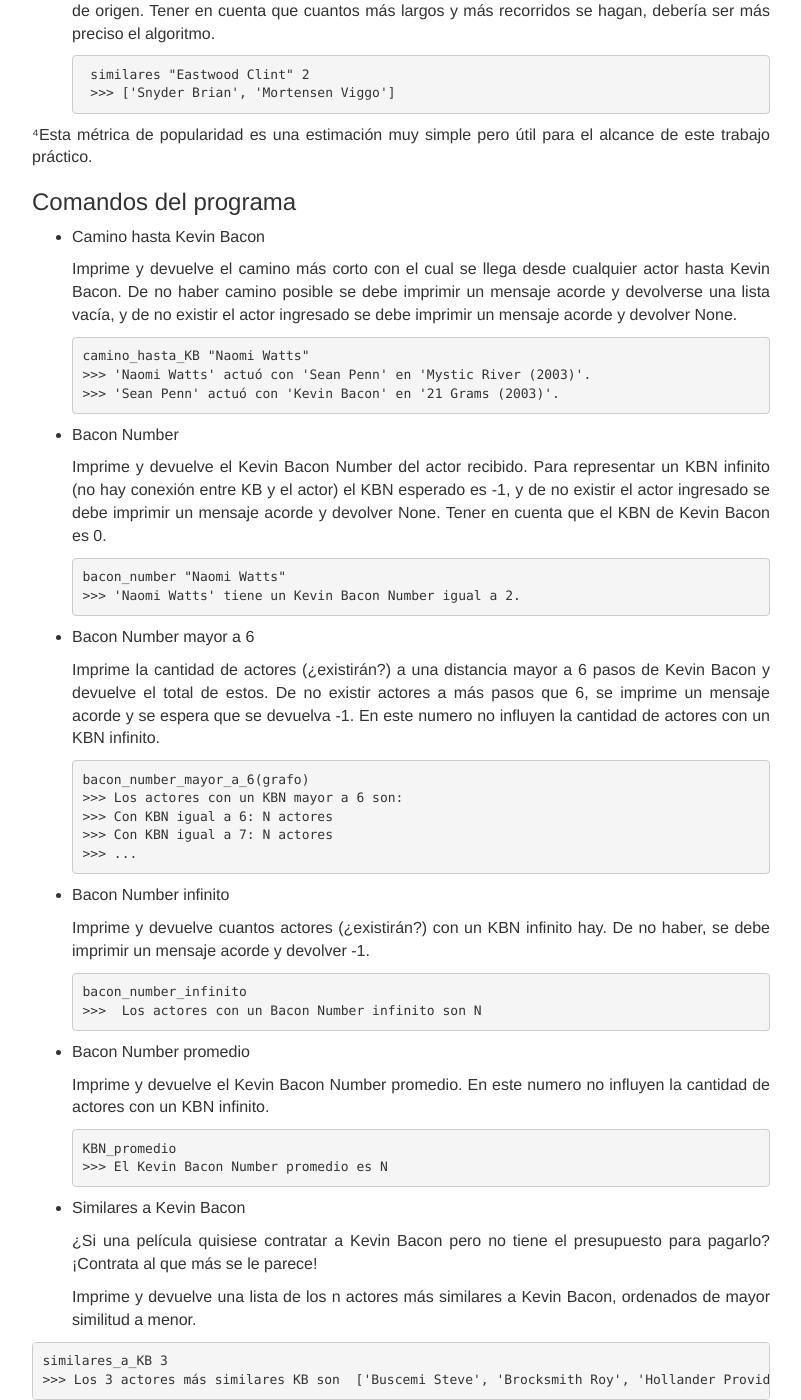
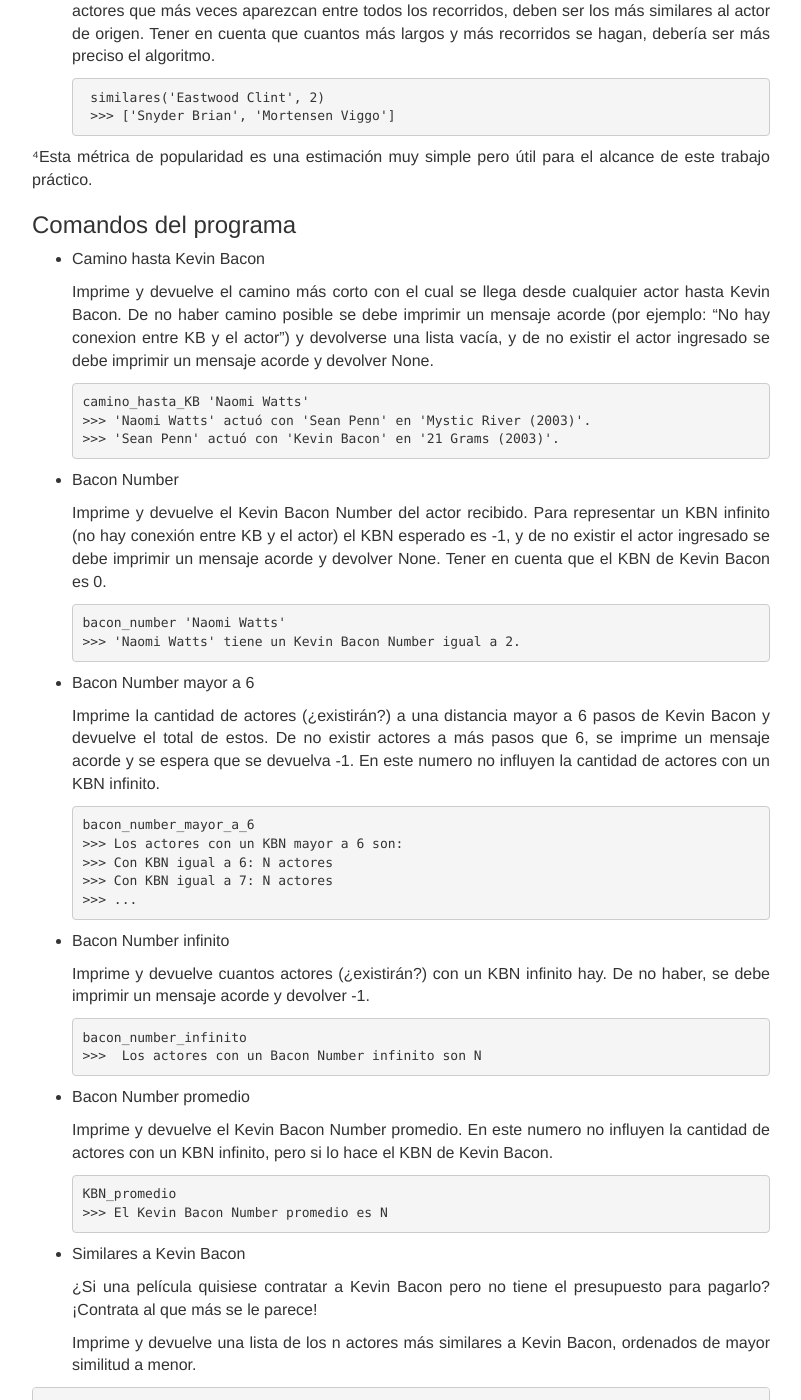
Before and after one commit to algoritmos-rw/algoritmos, a Jekyll site: the page built from static/tps/2017_2/tp3/index.md, in a window 1280 px wide and 1400 px high, scrolled down 3151 px. Shown: the whole window, without its empty margins (239-1040 px from the left). Built offline with Jekyll 4.4.1, drawn with Linux system fonts in a browser that asks for light colours; some of the changed text lies outside the part shown.

Commit message:
Fix CLI TP3 y feedback

````diff
--- a/static/tps/2017_2/tp3/index.md
+++ b/static/tps/2017_2/tp3/index.md
@@ -61,7 +61,7 @@ Cuando un actor esta completamente desconectado de KB, es decir, no tiene forma
 
 * El programa 'Seis grados de Kevin Bacon' que utilice tanto el TDA como la librería para poder implementar todo lo requerido poniendo el foco en Kevin Bacon.
 
-El programa a realizar debe recibir por parámetro y cargar en memoria al dataset (`$ ./kevinbacon actors.csv`) y luego solicitar el ingreso de comandos por entrada estándar, del estilo `comando "parametro"`. Notar que esto permite tener un archivo de instrucciones a ser ejecutadas (`cat comandos.txt | ./kevinbacon actors.csv`).
+El programa a realizar debe recibir por parámetro y cargar en memoria al dataset (`$ ./kevinbacon actors.csv`) y luego solicitar el ingreso de comandos por entrada estándar, del estilo `comando 'parametro'`. Notar que esto permite tener un archivo de instrucciones a ser ejecutadas (`cat comandos.txt | ./kevinbacon actors.csv`).
 
 Para lograr esto, IMDB nos proporcionó² un sets de datos, [`actors.csv`](https://drive.google.com/drive/folders/0B2J1xTZnFQnBVnZzcF8xR3Z3SVE?usp=sharing) (**comma separated values**) con un total de 2.480.000 actores y actrices y 800.000 películas. Este archivo se va a usar para generar un grafo donde los vértices sean actores y las aristas sean las películas en las que hayan colaborado, así conectándolos. Los demás algoritmos y recorridos trabajaran directamente usando las primitivas de este TDA. Cada linea de este archivo tiene el formato de `apellido nombre, pelicula1, pelicula2, pelicula3, ...` Por ejemplo:
 
@@ -119,7 +119,7 @@ Se aclara previamente que no es necesario para el alcance de este TP hacer el gr
 
     Para calcular la similitud, podemos utilizar [random walks](https://en.wikipedia.org/wiki/Random_walk). Un random walk es, como su nombre lo indica, un recorrido aleatorio. Comienza desde un vértice y se mueve aleatoriamente a un vecino; y luego, se mueve a un vecino de este, incluyendo el original. Este proceso continúa hasta que el recorrido cumpla con un largo n prefijado. Si realizamos muchos de estos recorridos aleatorios, partiendo desde el actor en cuestión y moviéndonos de forma completamente aleatoria, los actores que más veces aparezcan entre todos los recorridos, deben ser los más similares al actor de origen. Tener en cuenta que cuantos más largos y más recorridos se hagan, debería ser más preciso el algoritmo.
     ```
-    similares "Eastwood Clint" 2
+    similares('Eastwood Clint', 2)
     >>> ['Snyder Brian', 'Mortensen Viggo']
     ```
 
@@ -130,9 +130,9 @@ Se aclara previamente que no es necesario para el alcance de este TP hacer el gr
 
 * Camino hasta Kevin Bacon
 
-    Imprime y devuelve el camino más corto con el cual se llega desde cualquier actor hasta Kevin Bacon. De no haber camino posible se debe imprimir un mensaje acorde y devolverse una lista vacía, y de no existir el actor ingresado se debe imprimir un mensaje acorde y devolver None.
+    Imprime y devuelve el camino más corto con el cual se llega desde cualquier actor hasta Kevin Bacon. De no haber camino posible se debe imprimir un mensaje acorde (por ejemplo: "No hay conexion entre KB y el actor") y devolverse una lista vacía, y de no existir el actor ingresado se debe imprimir un mensaje acorde y devolver None.
 ```
-camino_hasta_KB "Naomi Watts"
+camino_hasta_KB 'Naomi Watts'
 >>> 'Naomi Watts' actuó con 'Sean Penn' en 'Mystic River (2003)'.
 >>> 'Sean Penn' actuó con 'Kevin Bacon' en '21 Grams (2003)'.
 ```
@@ -141,7 +141,7 @@ camino_hasta_KB "Naomi Watts"
 
     Imprime y devuelve el Kevin Bacon Number del actor recibido. Para representar un KBN infinito (no hay conexión entre KB y el actor) el KBN esperado es -1, y de no existir el actor ingresado se debe imprimir un mensaje acorde y devolver None. Tener en cuenta que el KBN de Kevin Bacon es 0.
 ```
-bacon_number "Naomi Watts"
+bacon_number 'Naomi Watts'
 >>> 'Naomi Watts' tiene un Kevin Bacon Number igual a 2.
 ```
 
@@ -149,7 +149,7 @@ bacon_number "Naomi Watts"
 
     Imprime la cantidad de actores (¿existirán?) a una distancia mayor a 6 pasos de Kevin Bacon y devuelve el total de estos. De no existir actores a más pasos que 6, se imprime un mensaje acorde y se espera que se devuelva -1. En este numero no influyen la cantidad de actores con un KBN infinito.
 ```
-bacon_number_mayor_a_6(grafo)
+bacon_number_mayor_a_6
 >>> Los actores con un KBN mayor a 6 son:
 >>> Con KBN igual a 6: N actores
 >>> Con KBN igual a 7: N actores
@@ -166,7 +166,7 @@ bacon_number_infinito
 
 * Bacon Number promedio
 
-    Imprime y devuelve el Kevin Bacon Number promedio. En este numero no influyen la cantidad de actores con un KBN infinito.
+    Imprime y devuelve el Kevin Bacon Number promedio. En este numero no influyen la cantidad de actores con un KBN infinito, pero si lo hace el KBN de Kevin Bacon.
 ```
 KBN_promedio
 >>> El Kevin Bacon Number promedio es N
@@ -179,7 +179,7 @@ KBN_promedio
     Imprime y devuelve una lista de los n actores más similares a Kevin Bacon, ordenados de mayor similitud a menor.
 
 ```
-similares_a_KB 3
+similares_a_KB '3'
 >>> Los 3 actores más similares KB son  ['Buscemi Steve', 'Brocksmith Roy', 'Hollander Providence']
 ```
 
@@ -228,9 +229,7 @@ El trabajo puede ser realizado en cualquier lenguaje de programación y debe est
 
 **Los resultados presentes en este enunciado no son definitivos, fueron dados solo como ejemplo.**
 
-De ser realizado en Python, los archivos entregados deben ser:
-
-* `grafo.py`.
+De ser realizado en Python, para poder ser probado, los nombres de dos de los archivos entregados deben ser:
 
 * `grafo_lib.py`, que deberá contener una función `generar_grafo(nombre_archivo)`.
 
````
Also changed, not shown: other parts of static/tps/2017_2/tp3/index.md (+12 -11 lines).
